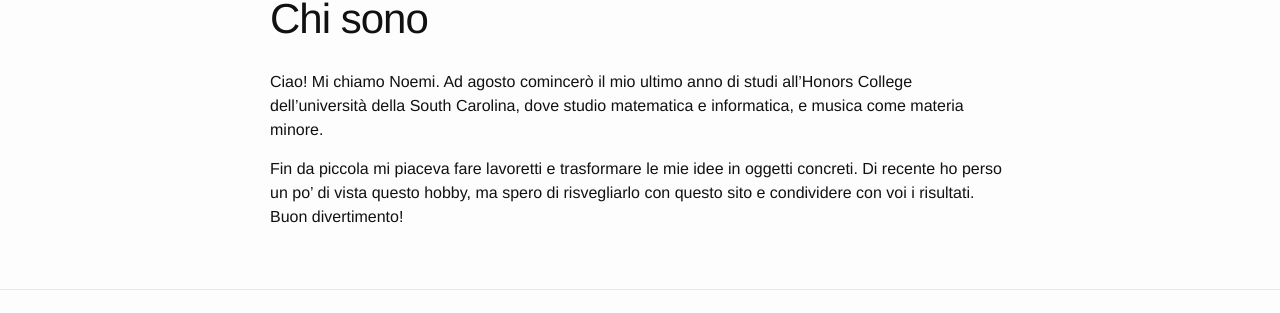
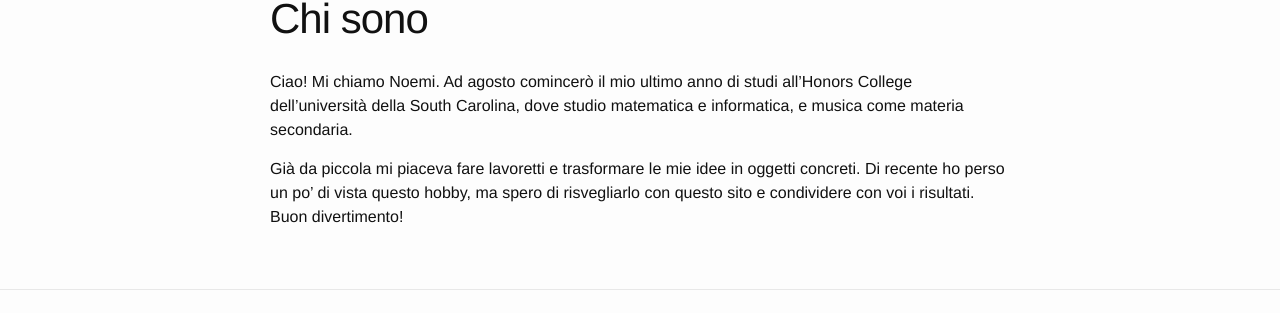
Before and after one commit to nglaeser/minima-site, a Jekyll site: the page built from sul-sito.md, in a window 1280 px wide. Shown: the part 126-439 px from the top of the page. Built offline with Jekyll 4.4.1, drawn with Linux system fonts in a browser that asks for light colours.

Commit message:
more grammar in the about

```diff
--- a/sul-sito.md
+++ b/sul-sito.md
@@ -4,6 +4,6 @@
 ref: about
 lang: it
 ---
-Ciao! Mi chiamo Noemi. Ad agosto comincerò il mio ultimo anno di studi all'Honors College dell'università della South Carolina, dove studio matematica e informatica, e musica come materia minore.
+Ciao! Mi chiamo Noemi. Ad agosto comincerò il mio ultimo anno di studi all'Honors College dell'università della South Carolina, dove studio matematica e informatica, e musica come materia secondaria.
 
-Fin da piccola mi piaceva fare lavoretti e trasformare le mie idee in oggetti concreti. Di recente ho perso un po' di vista questo hobby, ma spero di risvegliarlo con questo sito e condividere con voi i risultati. Buon divertimento!
+Già da piccola mi piaceva fare lavoretti e trasformare le mie idee in oggetti concreti. Di recente ho perso un po' di vista questo hobby, ma spero di risvegliarlo con questo sito e condividere con voi i risultati. Buon divertimento!
```
Also changed, not shown: info.md (+1 -1 lines).
